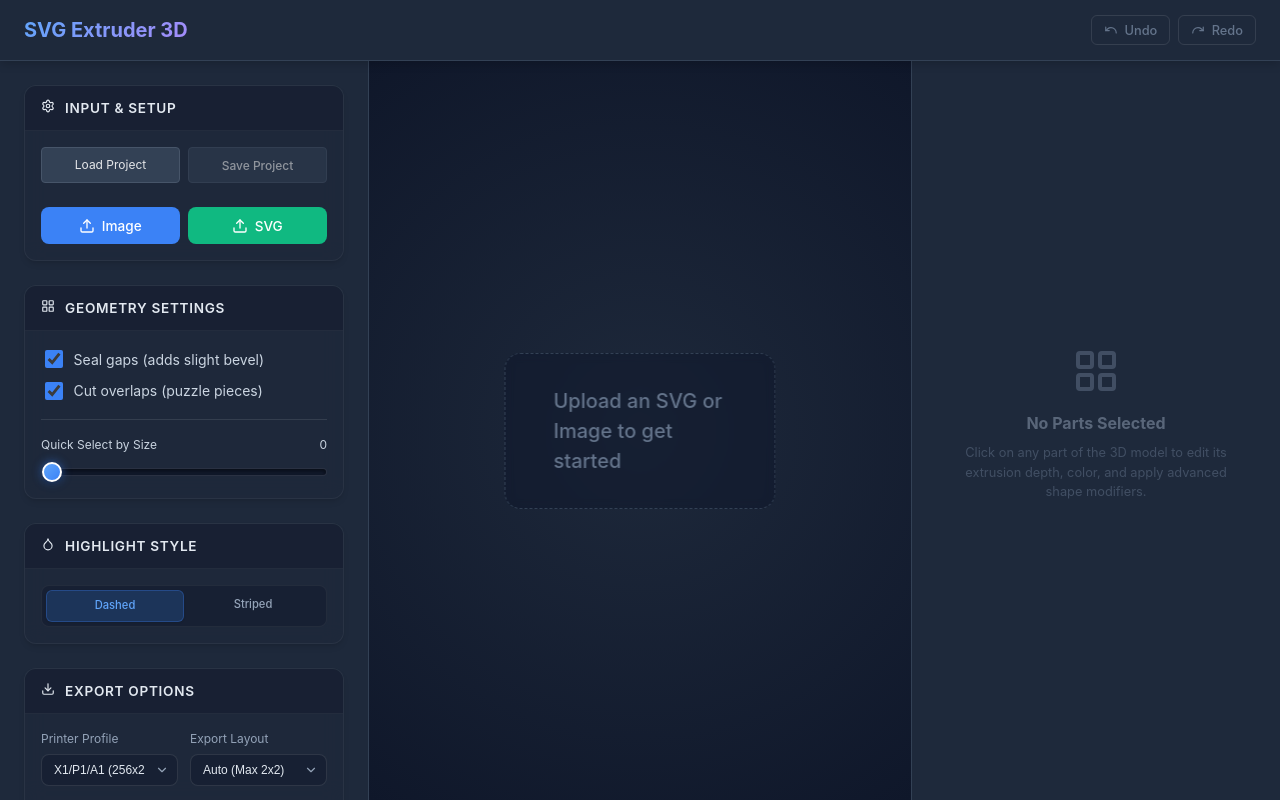
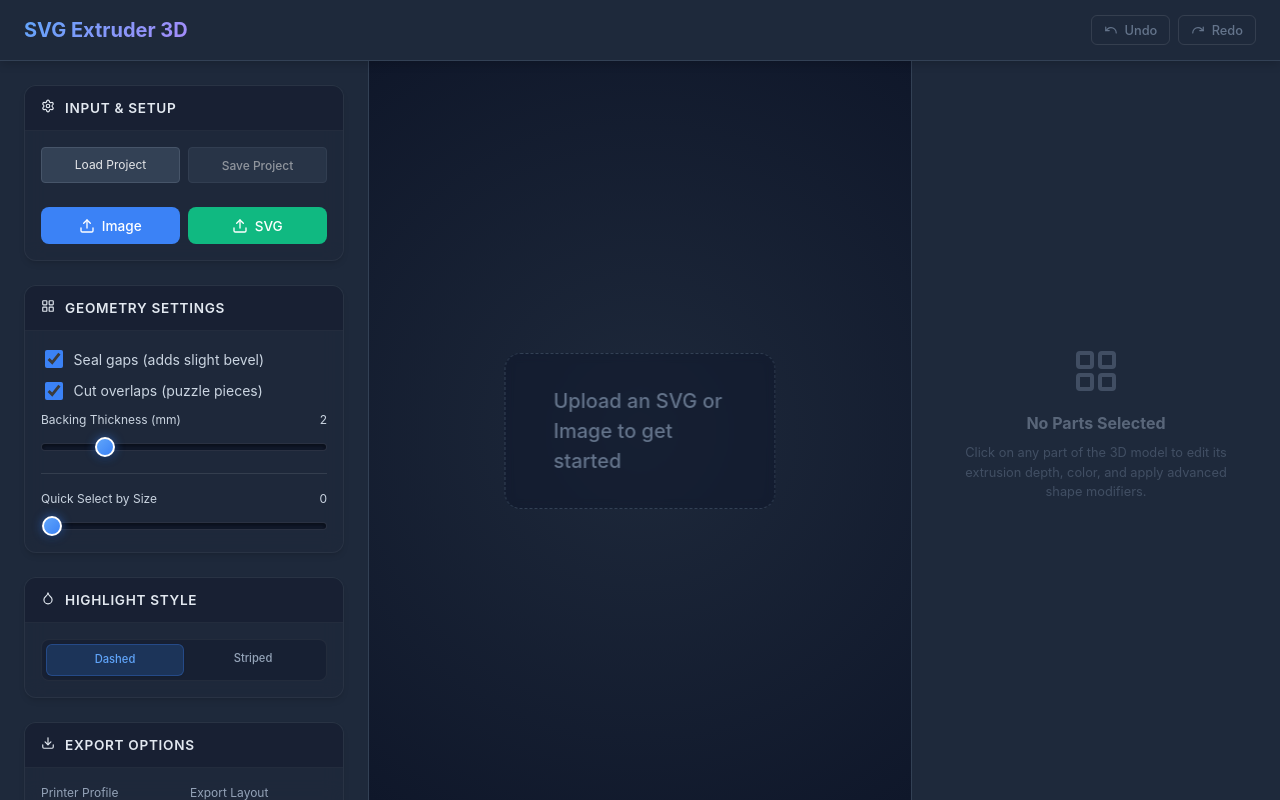
Before and after one commit to sanals/svg-extruder, a React (Vite) app: page / in a window 1280 px wide. Built offline with nearby package versions, Linux system fonts and the light colour scheme.

Commit message:
backing thickness added

```diff
--- a/src/App.tsx
+++ b/src/App.tsx
@@ -106,6 +106,7 @@ function App() {
   const [isTracing, setIsTracing] = useState<string | null>(null);
   const [highlightStyle, setHighlightStyle] = useState<'dashed' | 'solid'>('dashed');
   const [sealGaps, setSealGaps] = useState<boolean>(true);
+  const [backingDepth, setBackingDepth] = useState<number>(2);
   const [cutOverlaps, setCutOverlaps] = useState<boolean>(true);
   const [selectSizeThreshold, setSelectSizeThreshold] = useState<number>(0);
   const [shapeAreasCache, setShapeAreasCache] = useState<{ id: string, area: number }[] | null>(null);
@@ -352,7 +353,7 @@ function App() {
     if (!rawSvgContent) { alert("No active model to save."); return; }
     const projectData = {
       rawSvgContent, colorCount, meshDepths, meshColorOverrides, selectedMeshIds,
-      highlightStyle, sealGaps, cutOverlaps, customScale, clearance, printerProfile, gridSize, mergeColors3MF
+      highlightStyle, sealGaps, backingDepth, cutOverlaps, customScale, clearance, printerProfile, gridSize, mergeColors3MF
     };
     const jsonString = JSON.stringify(projectData);
     const blob = new Blob([jsonString], { type: "application/json" });
@@ -379,6 +380,7 @@ function App() {
           setColorCount(projectData.colorCount || 8); setMeshDepths(projectData.meshDepths || {});
           setMeshColorOverrides(projectData.meshColorOverrides || {}); setSelectedMeshIds(projectData.selectedMeshIds || []);
           setHighlightStyle(projectData.highlightStyle || 'dashed'); setSealGaps(projectData.sealGaps ?? true);
+          setBackingDepth(projectData.backingDepth ?? 2);
           setCutOverlaps(projectData.cutOverlaps ?? true);
           if (projectData.customScale) setCustomScale(projectData.customScale);
           if (projectData.clearance !== undefined) setClearance(projectData.clearance);
@@ -1076,6 +1078,18 @@ function App() {
                     Must be set before uploading SVG.
                   </span>
                 )}
+              </div>
+              <div style={{ display: 'flex', flexDirection: 'column', gap: '0.25rem' }}>
+                <div style={{ display: 'flex', justifyContent: 'space-between', fontSize: '0.75rem', color: '#cbd5e1' }}>
+                  <span>Backing Thickness (mm)</span>
+                  <span>{backingDepth}</span>
+                </div>
+                <HoverSlider
+                  min="0" max="10" step="1"
+                  value={backingDepth}
+                  onChange={(val: number) => setBackingDepth(val)}
+                  displayFormat={(v: number) => v.toString()}
+                />
               </div>
               <hr style={{ border: 'none', borderTop: '1px solid rgba(255,255,255,0.1)', margin: '0.5rem 0' }} />
               <div>
@@ -1394,6 +1408,7 @@ function App() {
                       ref={svgModelRef}
                       svgUrl={svgUrl}
                       highlightStyle={highlightStyle}
+                      backingDepth={backingDepth}
                       sealGaps={sealGaps}
                       cutOverlaps={cutOverlaps}
                       selectedMeshIds={selectedMeshIds}
--- a/src/components/SvgModel.tsx
+++ b/src/components/SvgModel.tsx
@@ -73,6 +73,7 @@ export interface SvgModelProps {
   sealGaps?: boolean;
   cutOverlaps?: boolean;
   highlightStyle?: 'dashed' | 'solid';
+  backingDepth?: number;
   selectedMeshIds: string[];
   meshDepths: Record<string, number>;
   meshColorOverrides: Record<string, string>;
@@ -169,7 +170,7 @@ const whiteStripes = createStripeTexture('rgba(255,255,255,0.7)');
 const blackStripes = createStripeTexture('rgba(0,0,0,0.5)');
 
 export const SvgModel = React.forwardRef<SvgModelRef, SvgModelProps>(({
-  svgUrl, sealGaps, cutOverlaps, highlightStyle = 'dashed', selectedMeshIds, previewMeshIds = [], meshDepths, meshColorOverrides = {}, onSelect, onVerticesCalculated, onParseProgress, onParseComplete
+  svgUrl, sealGaps, cutOverlaps, highlightStyle = 'dashed', backingDepth = 0, selectedMeshIds, previewMeshIds = [], meshDepths, meshColorOverrides = {}, onSelect, onVerticesCalculated, onParseProgress, onParseComplete
 }, ref) => {
   const svgData = useLoader(SVGLoader, svgUrl);
   const groupRef = React.useRef<THREE.Group>(null);
@@ -1491,9 +1492,11 @@ smoothSelected: async (selectedIds: string[], amount: number, onProgress: (msg:
         const contrastColor = isLight ? "black" : "white";
 
         const depth = meshDepths[item.id] ?? 0;
+        const visualDepth = depth + backingDepth;
 
         // Base offset to prevent z-fighting (still slightly useful even after boolean subtraction due to precision issues)
-        const baseZOffset = index * 0.001;
+        // Offset by backingDepth backwards to preserve top surface Z positions
+        const baseZOffset = index * 0.001 - backingDepth;
         // If selected, add an offset larger than the maximum possible base offset so it jumps to the front
         const selectedZOffset = shapesWithColors.length * 0.001 + 0.1;
         const isPreviewed = previewMeshIds.includes(item.id);
@@ -1511,13 +1514,13 @@ smoothSelected: async (selectedIds: string[], amount: number, onProgress: (msg:
               onSelect([item.id], e.shiftKey);
             }}
           >
-            {depth === 0 ? (
+            {visualDepth === 0 ? (
               <shapeGeometry args={[item.shapes]} />
             ) : (
               <extrudeGeometry
-                key={`extrude-${sealGaps}-${depth}`}
+                key={`extrude-${sealGaps}-${visualDepth}`}
                 args={[item.shapes, {
-                  depth,
+                  depth: visualDepth,
                   bevelEnabled: sealGaps,
                   bevelSize: sealGaps ? 0.2 : 0,
                   bevelThickness: sealGaps ? 0.05 : 0,
@@ -1529,17 +1532,17 @@ smoothSelected: async (selectedIds: string[], amount: number, onProgress: (msg:
               color={baseColor}
               side={THREE.DoubleSide}
             />
-            {isSelected && highlightStyle === 'dashed' && <DashedEdges shapes={item.shapes} color={contrastColor} depth={depth} />}
-            {isPreviewed && <DashedEdges shapes={item.shapes} color="#ef4444" depth={depth} />}
+            {isSelected && highlightStyle === 'dashed' && <DashedEdges shapes={item.shapes} color={contrastColor} depth={visualDepth} />}
+            {isPreviewed && <DashedEdges shapes={item.shapes} color="#ef4444" depth={visualDepth} />}
             {isSelected && highlightStyle === 'solid' && (
-              <mesh position={[0, 0, depth + 0.1]}>
-                {depth === 0 ? (
+              <mesh position={[0, 0, visualDepth + 0.1]}>
+                {visualDepth === 0 ? (
                   <shapeGeometry args={[item.shapes]} />
                 ) : (
                   <extrudeGeometry
-                    key={`extrude-overlay-${sealGaps}-${depth}`}
+                    key={`extrude-overlay-${sealGaps}-${visualDepth}`}
                     args={[item.shapes, {
-                      depth,
+                      depth: visualDepth,
                       bevelEnabled: sealGaps,
                       bevelSize: sealGaps ? 0.2 : 0,
                       bevelThickness: sealGaps ? 0.05 : 0,
```
